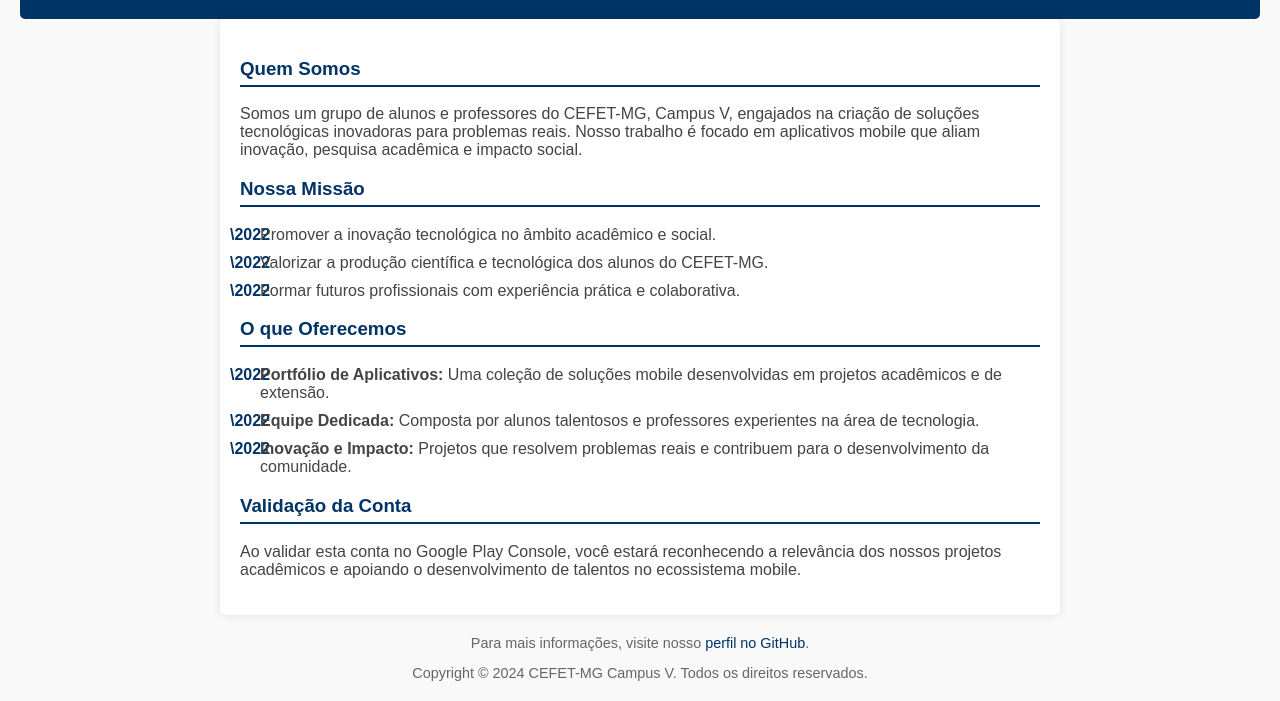
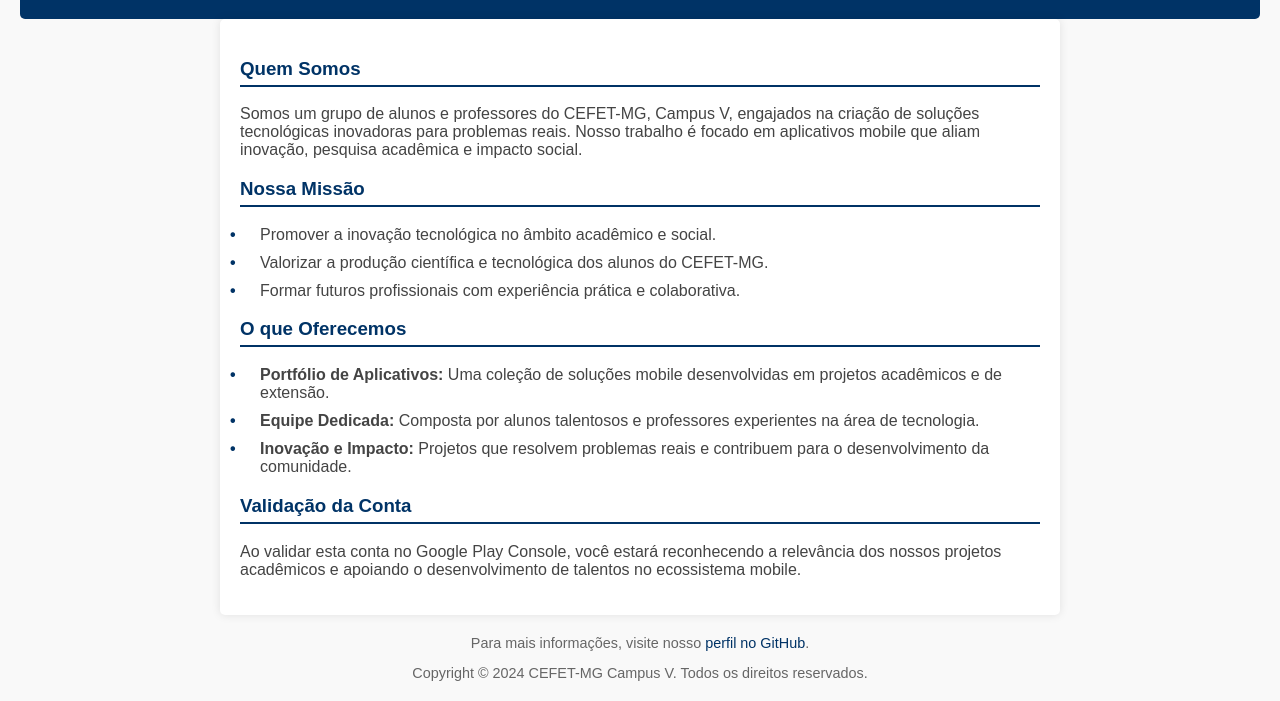
Before and after one commit to gplaycefetmg/gplaycefetmg.github.io, a plain HTML site: page index.html in a window 1280 px wide. Shown: the part 169-870 px from the top of the page. Drawn offline with Linux system fonts and the light colour scheme.

Commit message:
Atualizacao 2

```diff
--- a/index.html
+++ b/index.html
@@ -3,6 +3,7 @@
 <head>
     <title>CEFET-MG Campus V - Desenvolvimento de Apps</title>
     <link rel="stylesheet" href="style.css">
+    <meta charset="UTF-8">
 </head>
 <body>
     <header>
--- a/style.css
+++ b/style.css
@@ -40,7 +40,7 @@ ul li {
 }
 
 ul li::before {
-    content: "\\2022"; /* Adiciona marcador estilo bullet point */
+    content: "•"; /* Adiciona marcador estilo bullet point */
     color: #003366;
     font-weight: bold;
     display: inline-block;
```
